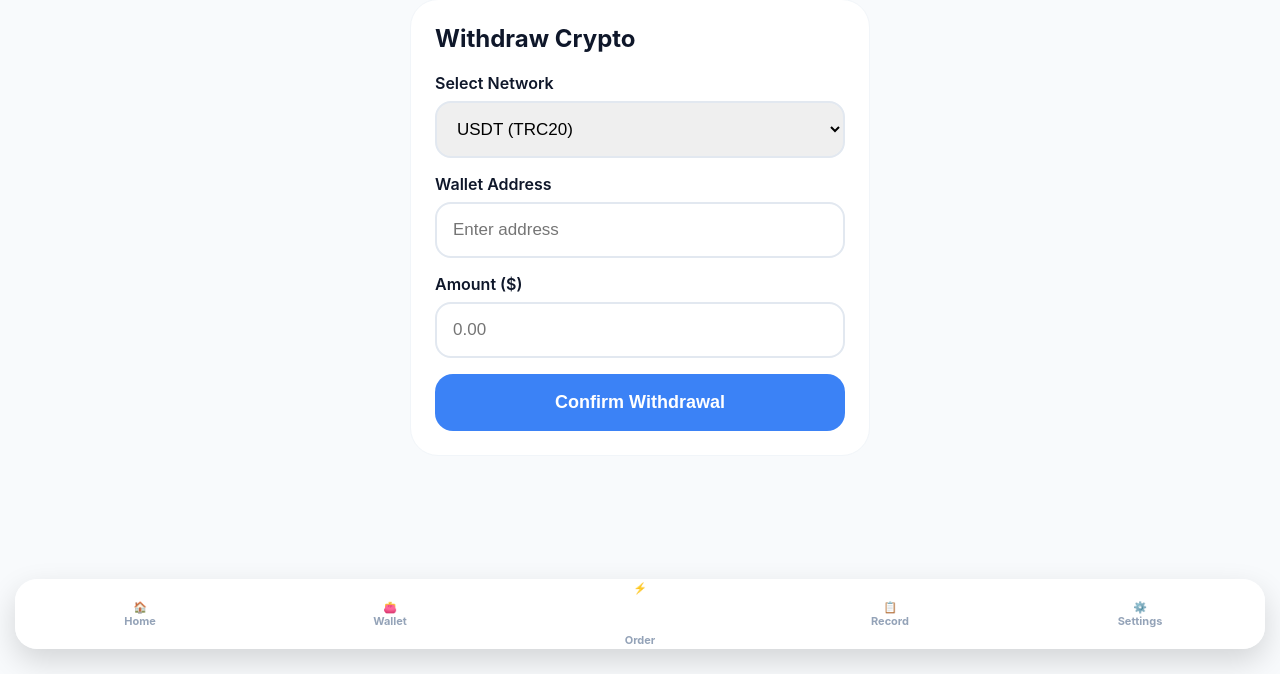
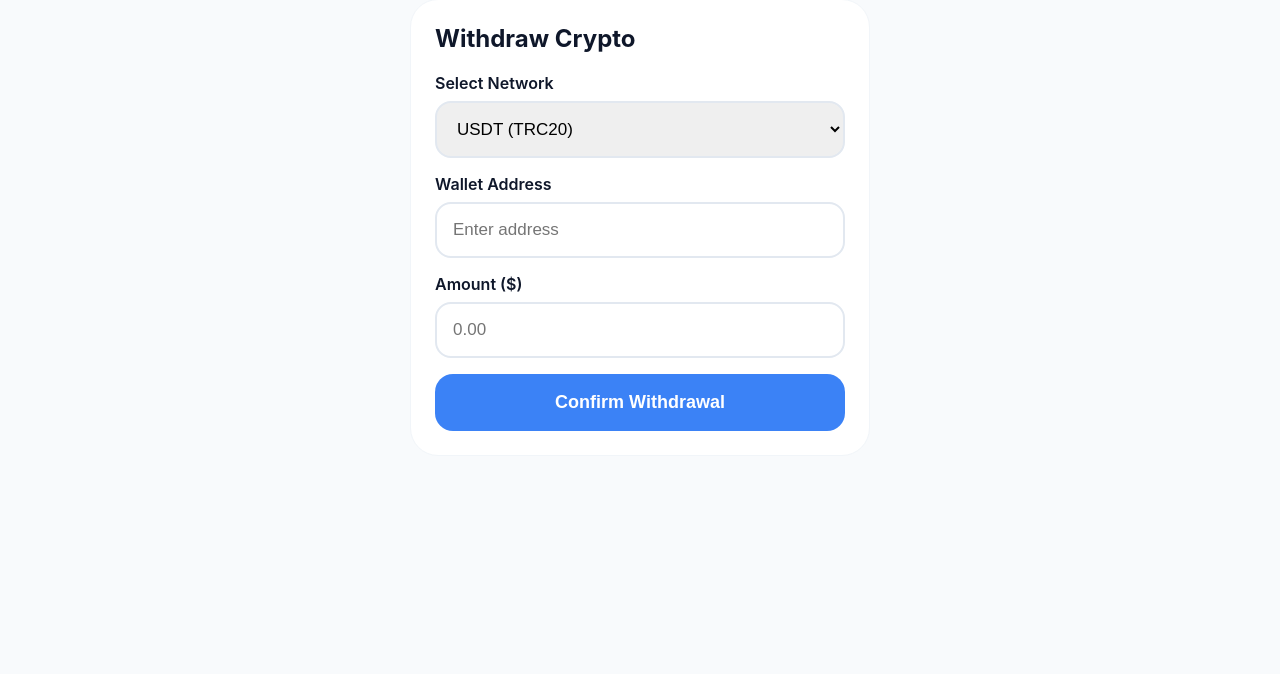
Before and after one commit to chenyunhank5/Amazon, a Django app: page /withdraw/ in a window 1280 px wide. Shown: the part 126-800 px from the top of the page. Run offline with Django 5.2, Linux system fonts and the light colour scheme; a user stored in the database is signed in; data comes from the database, SQL or seed files in the repository.

Commit message:
I Fixed My Code

```diff
--- a/AmazonProject/Catalog/templates/users/withdrawal.html
+++ b/AmazonProject/Catalog/templates/users/withdrawal.html
@@ -59,13 +59,5 @@
         </div>
     </main>
 
-    <div class="bottom-nav">
-        <a href="{% url 'user_dashboard' %}" class="nav-item">🏠<span>Home</span></a>
-        <a href="{% url 'user_wallet' %}" class="nav-item">👛<span>Wallet</span></a>
-        <a href="{% url 'user_order' %}" class="nav-item center-btn">⚡<span>Order</span></a>
-        <a href="{% url 'user_record' %}" class="nav-item">📋<span>Record</span></a>
-        <a href="{% url 'user_settings' %}" class="nav-item">⚙️<span>Settings</span></a>
-    </div>
-
 </body>
 </html>
```
